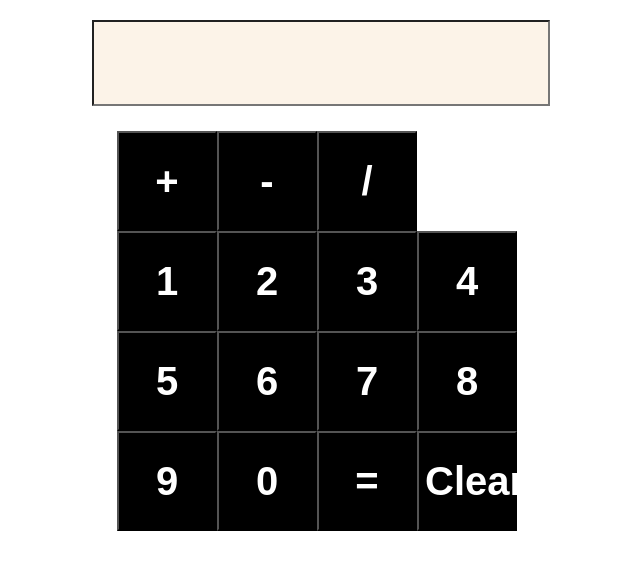
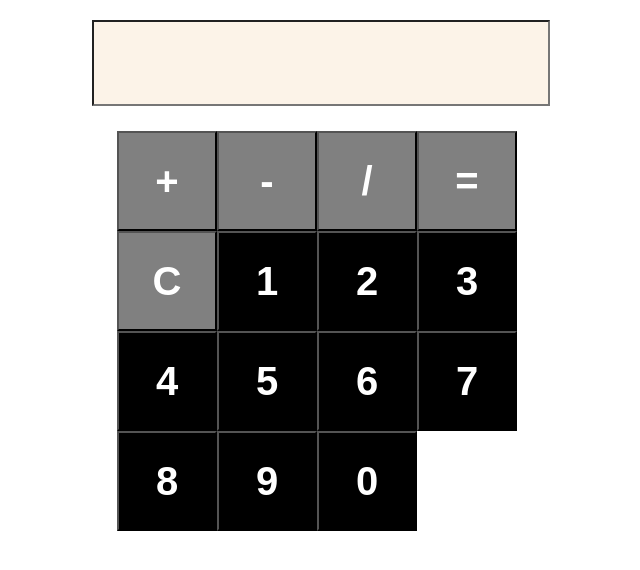
Before and after one commit to MANIZABAYO-Elie/CALCULATOR, a plain HTML site: page index.html in a window 1280 px wide. Shown: the whole page, without its empty margins (323-963 px from the left). Drawn offline with Linux system fonts and the light colour scheme.

Commit message:
file already changed

```diff
--- a/index.html
+++ b/index.html
@@ -12,9 +12,11 @@
 
 
         <div id="keys">
-            <button onclick="appendToDisplay('+')">+</button>
-            <button onclick="appendToDisplay('-')">-</button>
-            <button onclick="appendToDisplay('/')">/</button><br>
+            <button onclick="appendToDisplay('+')" class="operator-btn">+</button>
+            <button onclick="appendToDisplay('-')" class="operator-btn">-</button>
+            <button onclick="appendToDisplay('/')"  class="operator-btn">/</button>
+            <button onclick="calculate()" class="operator-btn">=</button>
+            <button onclick="clearDisplay()" class="operator-btn">C</button>
             <button onclick="appendToDisplay('1')">1</button>
             <button onclick="appendToDisplay('2')">2</button>
             <button onclick="appendToDisplay('3')">3</button>
@@ -25,11 +27,8 @@
             <button onclick="appendToDisplay('8')">8</button>
             <button onclick="appendToDisplay('9')">9</button>
             <button onclick="appendToDisplay('0')">0</button>
-            <button onclick="calculate()">=</button>
-            <button onclick="clearDisplay()">Clear</button>
+
           </div>
-
-    </div>
 
 
 <script src="index.js"></script>
--- a/index.js
+++ b/index.js
@@ -0,0 +1 @@
+const display = document.getElementById('dispaly')
--- a/style.css
+++ b/style.css
@@ -10,11 +10,15 @@ button:hover{
 button:active{
     background-color: aqua;
 }
+.operator-btn{
+    background-color:grey ;
+}
 #display{
     width: 100%;
     height: 80px;
     margin-top: 20px;
     background-color: rgba(250, 235, 215, 0.577);
+    color: white;
 }
 
 
```
